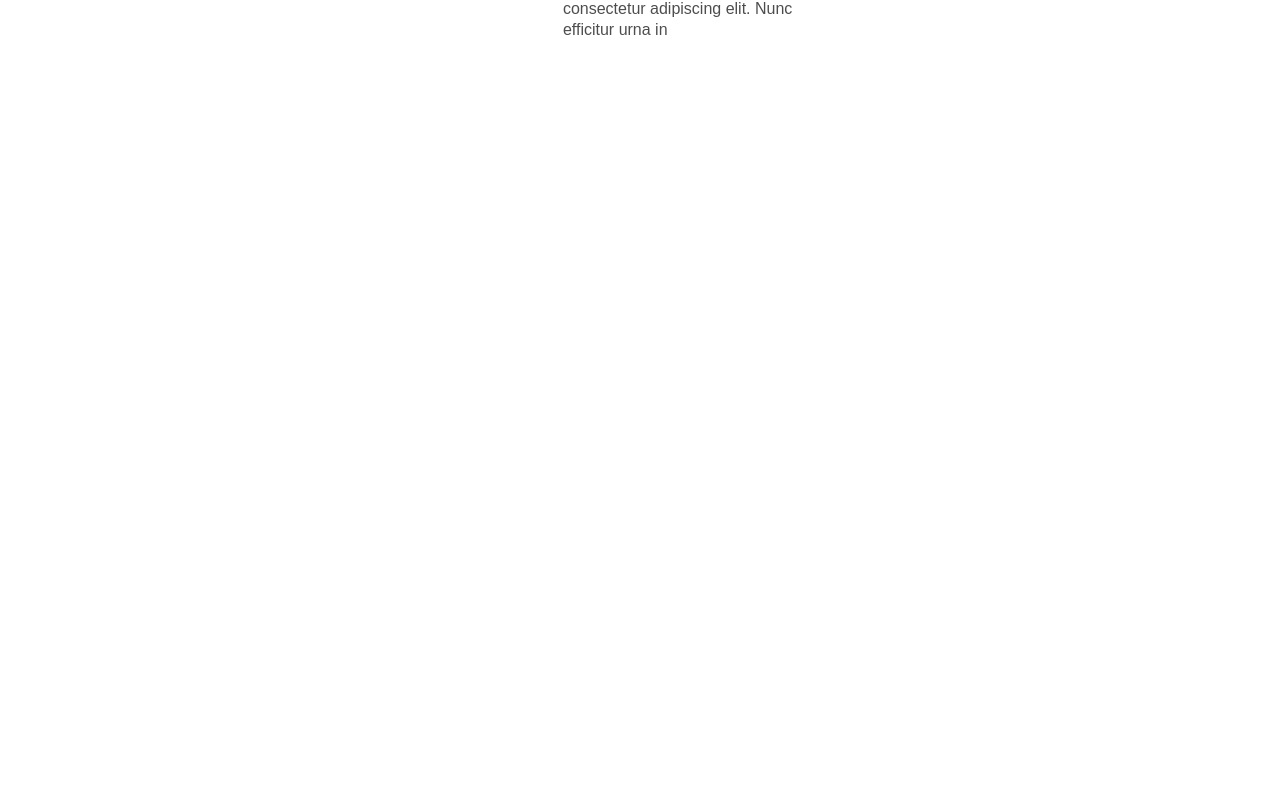
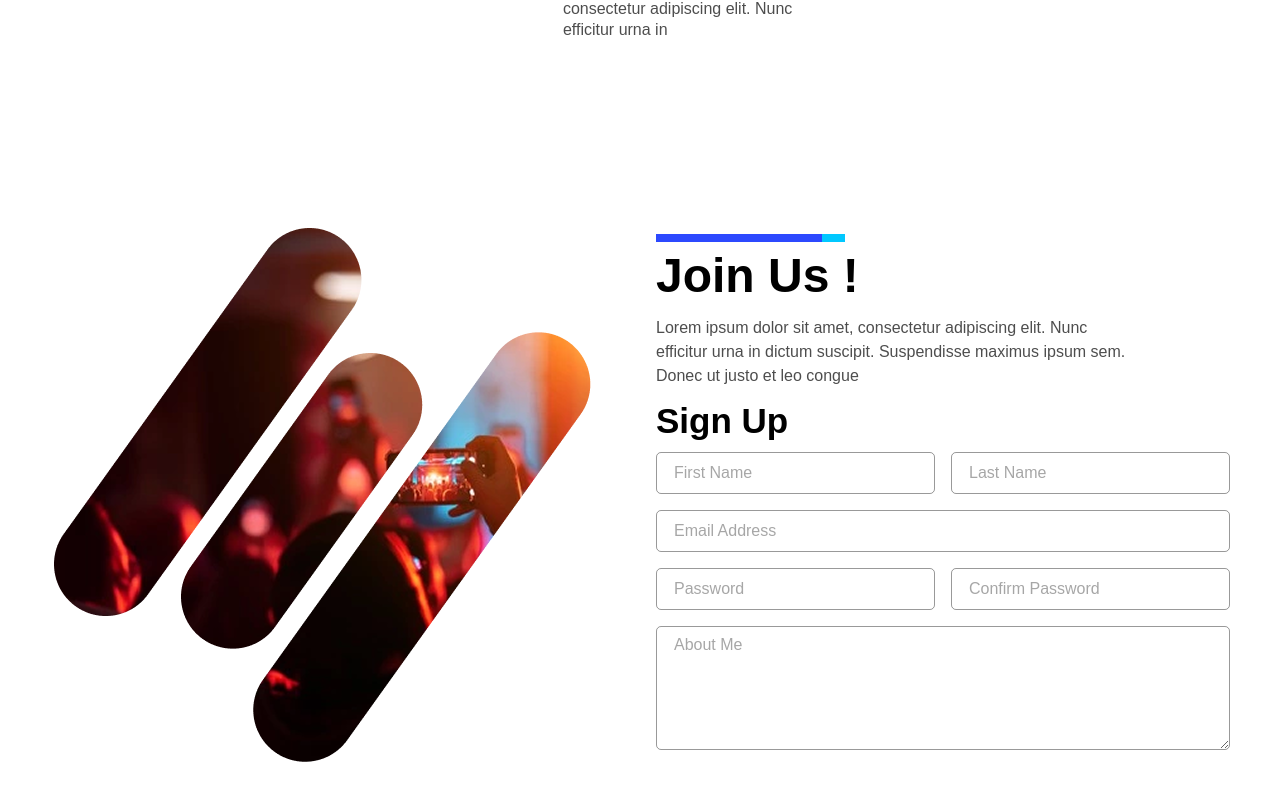
Before and after one commit to Harsh-Bishnoi/react_homepage, a React (Vite) app: page / in a window 1280 px wide. Shown: the part 3024-3824 px from the top of the page. Before the commit the page ends 3252 px from the top, so only its background shows below. Built offline with nearby package versions, Linux system fonts and the light colour scheme.

Commit message:
join us section done

```diff
--- a/src/App.jsx
+++ b/src/App.jsx
@@ -1,6 +1,7 @@
 import './App.css'
 import Consectetur from './components/consectetur'
 import Header from './components/Header'
+import JoinUs from './components/JoinUs'
 import LatestEvent from './components/LatestEvent'
 import MakeSpecial from './components/MakeSpecial'
 
@@ -12,6 +13,7 @@ function App() {
       <MakeSpecial />
       <Consectetur />
       <LatestEvent />
+      <JoinUs/>
     </>
   )
 }
--- /dev/null
+++ b/src/components/JoinUs.jsx
@@ -0,0 +1,41 @@
+import React from 'react'
+import joinUs from '../assets/images/png/join-us-img.png'
+import line from '../assets/images/svg/special-line-img.svg'
+import CustomHeading from './common/CustomHeading'
+import CustomDescription from './common/CustomDescription'
+
+const JoinUs = () => {
+    return (
+        <>
+            <div className="pb-10 sm:pb-[80px] md:pb-[90px]">
+                <div className="max-w-[1284px] px-4 mx-auto">
+                    <div className="flex flex-row flex-wrap -mx-3 items-center">
+                        <div className="w-full lg:w-1/2 px-4 flex justify-center max-lg:mb-5">
+                            <img src={joinUs} alt="join-us" />
+                        </div>
+                        <div className="w-full lg:w-1/2 px-4">
+                            <div className="">
+                                <img className='mb-2.5' src={line} alt="line-img" />
+                                <CustomHeading HeadingClass="mb-4" heading="Join Us !" />
+                                <CustomDescription discriptionClass="font-family-primary mb-[15px] text-base !leading-[150%] lg:max-w-[480px] text-[#000000B2]" text="Lorem ipsum dolor sit amet, consectetur adipiscing elit. Nunc efficitur urna in dictum suscipit. Suspendisse maximus ipsum sem. Donec ut justo et leo congue " />
+                                <CustomHeading HeadingClass="mb-3.5 !text-[35px]" heading="Sign Up" />
+                                <div className="sm:flex gap-4 sm:mb-4">
+                                    <input className='font-family-primary fw-normal text-base leading-[100%] text-[#000000B2] lg:max-w-[279px] max-sm:mb-4 w-full border border-[#00000066] rounded-[5px] h-[42px] px-[17px]' type="text" placeholder='First Name' />
+                                    <input className='font-family-primary fw-normal text-base leading-[100%] text-[#000000B2] lg:max-w-[279px] max-sm:mb-4 w-full border border-[#00000066] rounded-[5px] h-[42px] px-[17px]' type="text" placeholder='Last Name' />
+                                </div>
+                                <input className='font-family-primary fw-normal text-base leading-[100%] text-[#000000B2] w-full mb-4 lg:max-w-[574px]  border border-[#00000066] rounded-[5px] h-[42px] px-[17px]' type="email" placeholder='Email Address' />
+                                <div className="sm:flex gap-4 sm:mb-4">
+                                    <input className='font-family-primary fw-normal text-base leading-[100%] text-[#000000B2] max-sm:mb-4 lg:max-w-[279px] w-full border border-[#00000066] rounded-[5px] h-[42px] px-[17px]' type="password" placeholder='Password' />
+                                    <input className='font-family-primary fw-normal text-base leading-[100%] text-[#000000B2] max-sm:mb-4 lg:max-w-[279px] w-full border border-[#00000066] rounded-[5px] h-[42px] px-[17px]' type="password" placeholder='Confirm Password' />
+                                </div>
+                                <textarea className='font-family-primary fw-normal text-base leading-[100%] text-[#000000B2] w-full lg:max-w-[574px] pt-2.5 border border-[#00000066] rounded-[5px] h-[124px] px-[17px]' placeholder='About Me'></textarea>
+                            </div>
+                        </div>
+                    </div>
+                </div>
+            </div>
+        </>
+    )
+}
+
+export default JoinUs
```
Also changed, not shown: src/assets/images/png/join-us-img.png (added).
